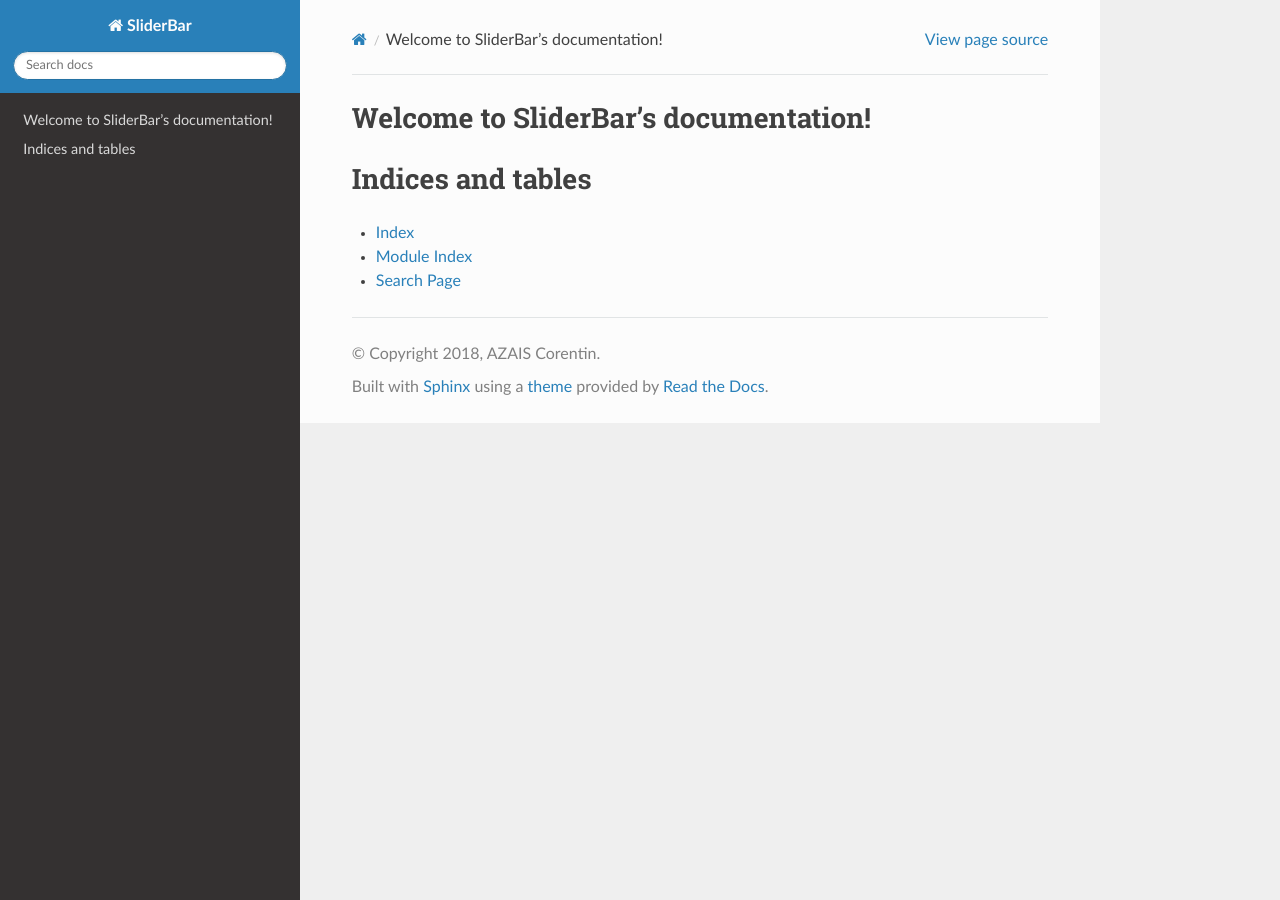
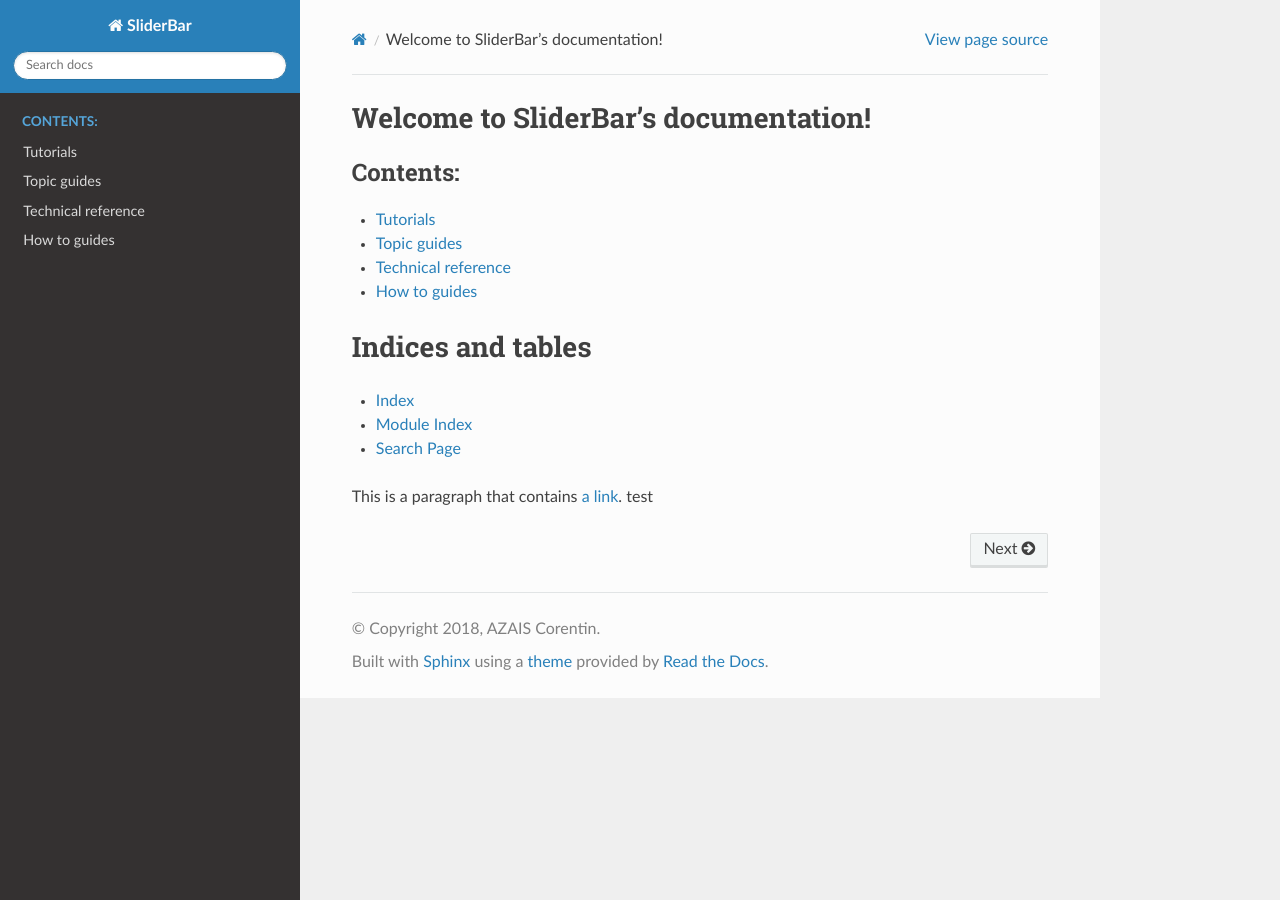
Before and after one commit to azais-corentin/SliderBar, a Sphinx documentation site: the page built from docs/index.rst, in a window 1280 px wide. Built offline with Sphinx 7.4.7 and the Read the Docs theme 2.0.0, drawn with Linux system fonts in a browser that asks for light colours.

Commit message:
Add the 4 doc pages

```diff
--- /dev/null
+++ b/docs/how-to-guides.rst
@@ -0,0 +1,2 @@
+How to guides
+=============
--- a/docs/index.rst
+++ b/docs/index.rst
@@ -10,6 +10,10 @@ Welcome to SliderBar's documentation!
    :maxdepth: 2
    :caption: Contents:
 
+   tutorials
+   topic-guides
+   technical-reference
+   how-to-guides
 
 
 Indices and tables
@@ -18,3 +22,10 @@ Indices and tables
 * :ref:`genindex`
 * :ref:`modindex`
 * :ref:`search`
+
+
+This is a paragraph that contains `a link`_.
+test
+
+
+.. _a link: https://domain.invalid/
--- /dev/null
+++ b/docs/technical-reference.rst
@@ -0,0 +1,2 @@
+Technical reference
+===================
--- /dev/null
+++ b/docs/topic-guides.rst
@@ -0,0 +1,2 @@
+Topic guides
+============
--- /dev/null
+++ b/docs/tutorials.rst
@@ -0,0 +1,2 @@
+Tutorials
+=========
```
